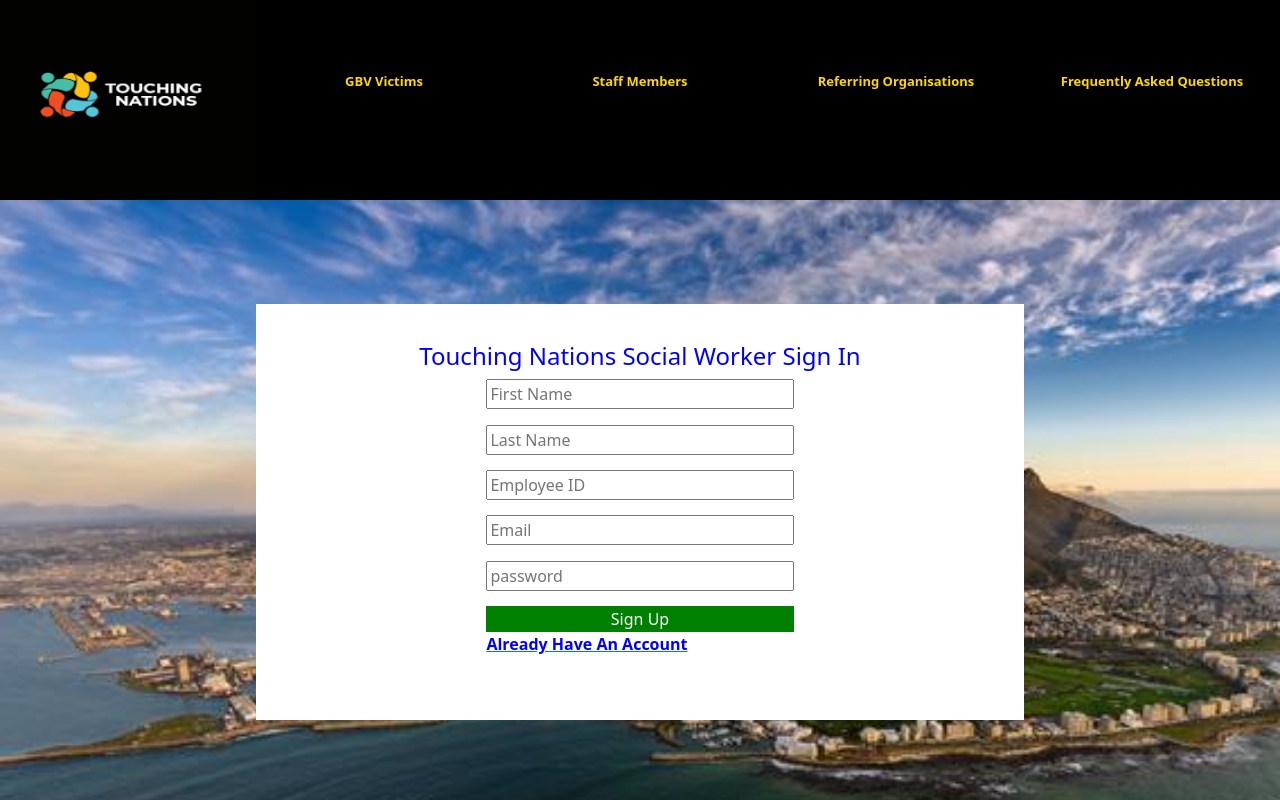
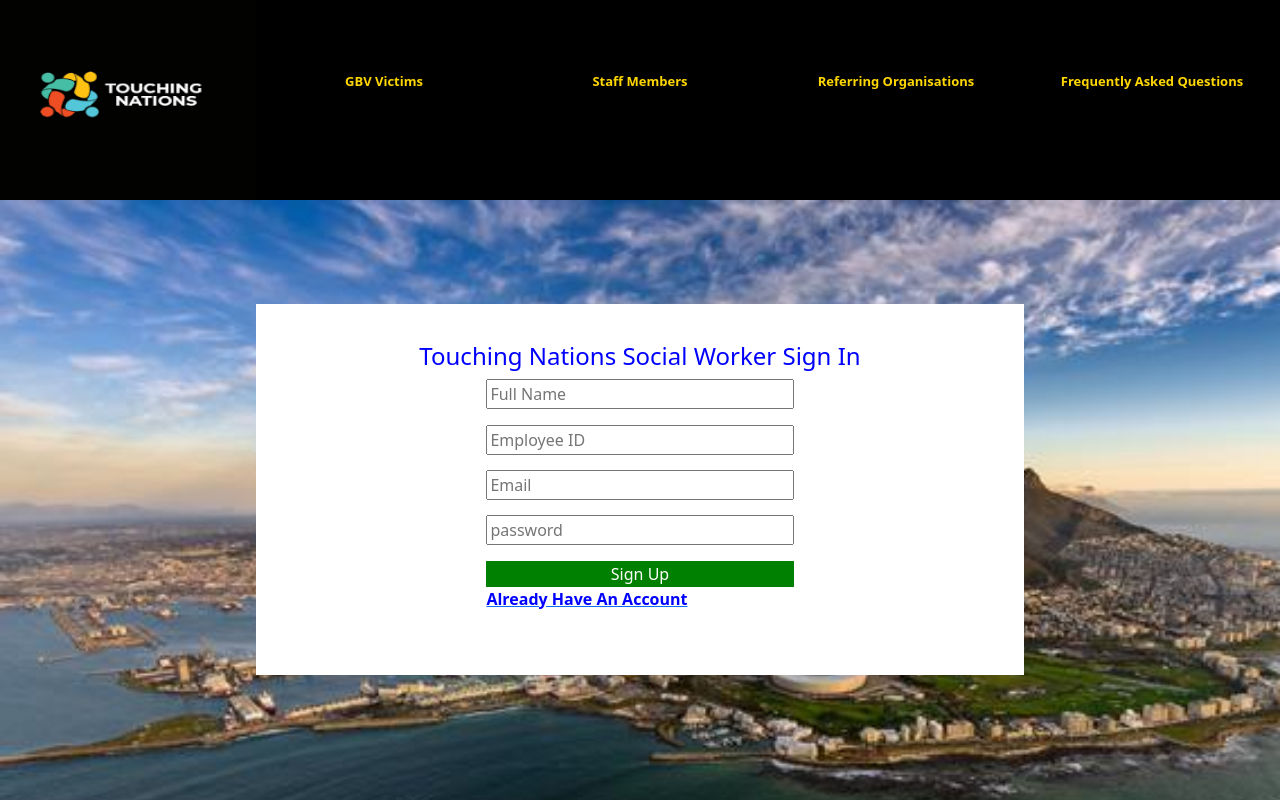
Before and after one commit to KudahShambare/GBV, a React (Create React App) app in the folder Start/front-end/: page /social-worker in a window 1280 px wide. Shown: the top 800 px of the page. Built offline with nearby package versions, Linux system fonts and the light colour scheme.

Commit message:
Change field to align with db, change conditional.

```diff
--- a/Start/front-end/src/components/Staff-Components/SocialWorkerSignUp.js
+++ b/Start/front-end/src/components/Staff-Components/SocialWorkerSignUp.js
@@ -11,8 +11,8 @@ const SocialWorkerSignUp = ()=>{
 
 		<h4> Touching Nations Social Worker Sign In</h4>
 <form method="post" action="http://localhost:8000/users">
-		<input type="text" name="fullname" placeholder="First Name" required />
-		<input type="text" name="social-worker-surname" placeholder="Last Name" required />
+		<input type="text" name="fullname" placeholder="Full Name" required />
+		{/* <input type="text" name="social-worker-surname" placeholder="Last Name" required /> */}
 		<input type="text" name="employeeID" placeholder="Employee ID" required />
 		<input type="email" name="social-worker-email" placeholder="Email" required />
 		<input type="password" name="password" placeholder="password" required />
```
Also changed, not shown: 1 other file (tests, documents, lock files or other folders).
